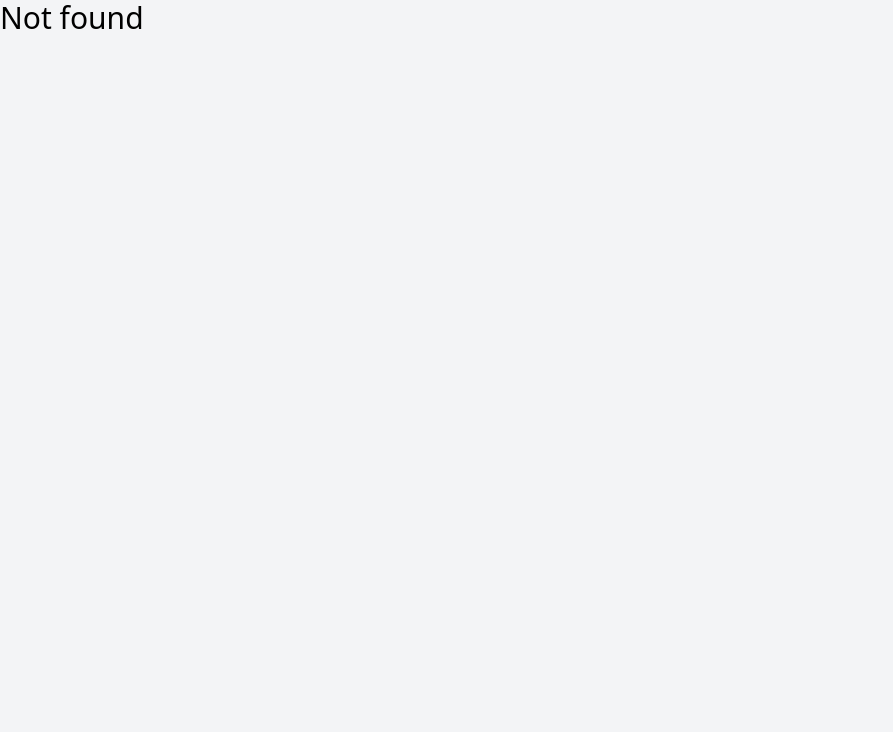
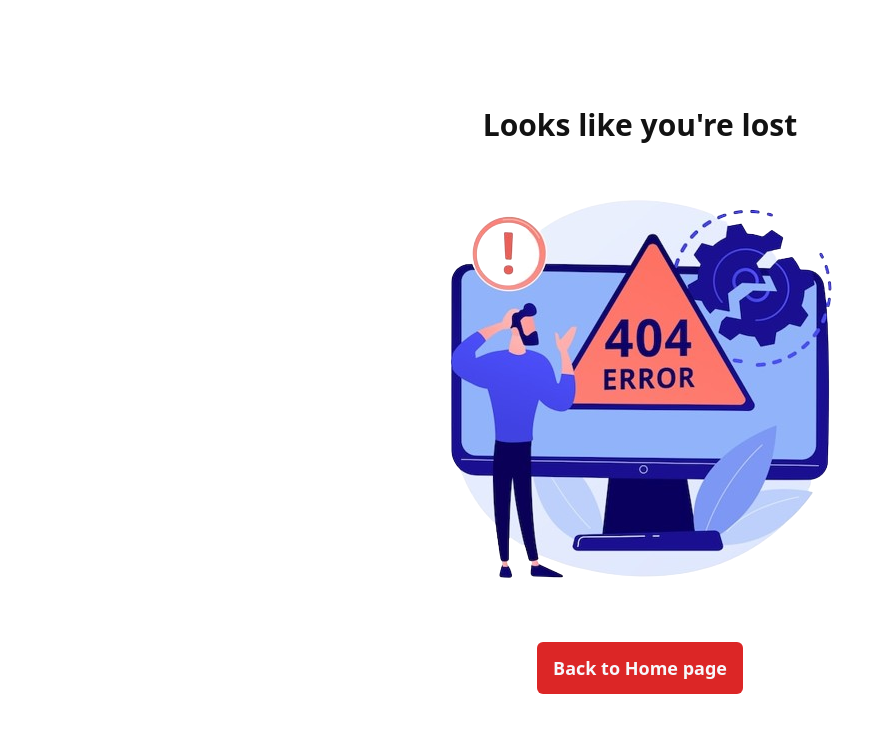
Before and after one commit to Mr-Mudassar/One-s-store, a React (Create React App) app: page /login in a window 1280 px wide. Shown: the top 732 px of the page, without its empty margins (0-893 px from the left). Built offline with nearby package versions, Linux system fonts and the light colour scheme.

Commit message:
Not found page done

```diff
--- a/src/App.js
+++ b/src/App.js
@@ -10,6 +10,7 @@ import PrivateRoutes from "./routes/privateRoutes";
 import PublicRoutes from "./routes/publicRoutes";
 import Callback from "./pages/callback";
 import Orders from "./pages/orders";
+import NotFound from "./pages/404";
 
 function App() {
   const appThemeColor = useStore((state) => state.appThemeColor);
@@ -45,7 +46,7 @@ function App() {
       <Router>
         <Routes>
           {/* Not found (404) route */}
-          <Route path="*" element={<div className="flex text-center items-center text-3xl">Not found</div>} />
+          <Route path="*" element={<NotFound/>}/>
 
           {/* Public routes */}
           <Route path="/auth" element={<PublicRoutes />}>
--- /dev/null
+++ b/src/pages/404/index.js
@@ -0,0 +1,18 @@
+import React from 'react'
+import { Link } from 'react-router-dom'
+import Cookies from 'js-cookie'
+import NotFoundImg from "../../assests/404-not-found.png"
+
+const isLogin = Cookies.get("token")
+
+const NotFound = () => {
+  return (
+    <div className='bg-theme-primaryBg h-screen w-full flex flex-col text-center items-center justify-center'>
+        <p className='font-semibold text-theme-primary text-3xl'>Looks like you're lost</p>
+        <img src={NotFoundImg} alt='not-found' />
+        <Link to={isLogin ? "/" : "/auth/login" } className='py-3 px-4 bg-theme-btnBg hover:bg-theme-btnColorHover text-theme-btnColor font-semibold rounded-md text-lg'>Back to Home page</Link>
+    </div>
+  )
+}
+
+export default NotFound
```
Also changed, not shown: src/assests/404-not-found.png (added).
